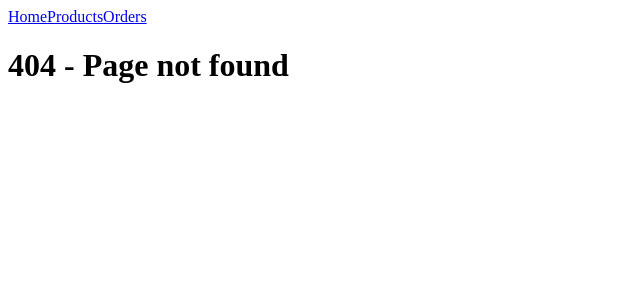
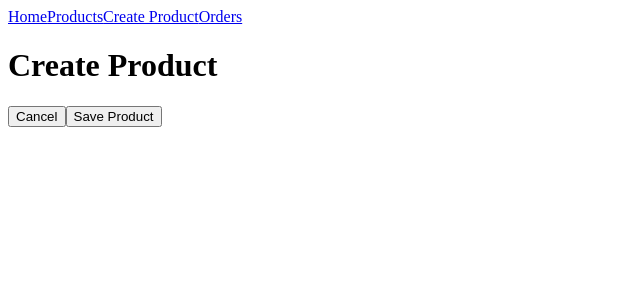
Before and after one commit to ankurnecessary/react-router-learning, a React (Vite) app in the folder lesson2/part2/project/react-router-learning/: page /products/new in a window 1280 px wide. Before the commit this address had no page. Shown: the top 300 px of the page, without its empty margins (0-640 px from the left). Built offline with nearby package versions, Linux system fonts and the light colour scheme.

Commit message:
[lesson2][part3] Add CreateProduct page and related routing

```diff
--- a/lesson2/part2/project/react-router-learning/src/App.tsx
+++ b/lesson2/part2/project/react-router-learning/src/App.tsx
@@ -4,6 +4,7 @@ import Products from "./pages/Products";
 import Orders from "./pages/Orders";
 import NotFound from "./pages/NotFound";
 import PageTemplate from "./pages/PageTemplate";
+import CreateProduct from "./pages/CreateProduct";
 
 function App() {
   return (
@@ -11,6 +12,7 @@ function App() {
       <Route path="/" element={<PageTemplate />}>
         <Route index element={<Home />} />
         <Route path="products" element={<Products />} />
+        <Route path="products/new" element={<CreateProduct />} />
         <Route path="orders" element={<Orders />} />
         <Route path="*" element={<NotFound />} />
       </Route>
--- /dev/null
+++ b/lesson2/part2/project/react-router-learning/src/pages/CreateProduct.tsx
@@ -0,0 +1,21 @@
+import { useNavigate } from "react-router";
+
+const CreateProduct = () => {
+  const navigate = useNavigate();
+  const cancelHandler = () => {
+    navigate("/products", { replace: true });
+  };
+  const saveHandler = () => {
+    navigate("/products");
+  };
+
+  return (
+    <div>
+      <h1>Create Product</h1>
+      <button onClick={cancelHandler}>Cancel</button>
+      <button onClick={saveHandler}>Save Product</button>
+    </div>
+  );
+};
+
+export default CreateProduct;
--- a/lesson2/part2/project/react-router-learning/src/pages/PageTemplate.tsx
+++ b/lesson2/part2/project/react-router-learning/src/pages/PageTemplate.tsx
@@ -18,6 +18,13 @@ const PageTemplate = () => {
           Products
         </NavLink>
         <NavLink
+          to="/products/new"
+          className={({ isActive }) => (isActive ? "active" : "")}
+          end
+        >
+          Create Product
+        </NavLink>
+        <NavLink
           to="/orders"
           className={({ isActive }) => (isActive ? "active" : "")}
           end
```
